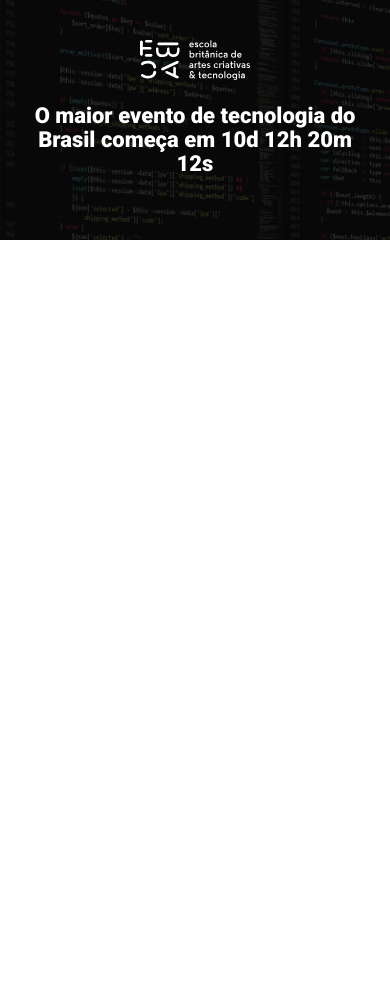
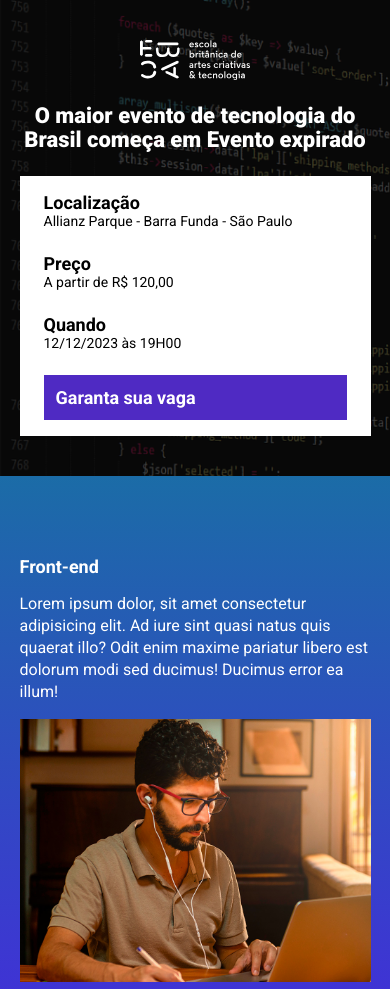
Before and after one commit to Biazindev/ebac-tech-talks, a website built with Parcel: page src/index.html in a window 390 px wide. Shown: the top 989 px of the page. Before the commit the page ends 844 px from the top, so only its background shows below. Built offline with nearby package versions, Linux system fonts and the light colour scheme.

Commit message:
criando a contagem regressiva

```diff
--- a/package.json
+++ b/package.json
@@ -1 +1 @@
-{"scripts":{"dev":"parcel src/index.html src/styles/main.scss src/scripts/main.js","test":"echo \"Error: no test specified\"&& exit 1"},"dependencies":{"parcel":"^2.9.3"},"devDependencies":{"@parcel/transformer-sass":"^2.9.3","sharp":"^0.31.3"}}
+{"name": "projeto modulo 21 landing page Disney", "version": "1.0.0", "description": "", "scripts":{"dev":"parcel src/index.html src/styles/main.scss src/scripts/main.js","build":"parcel build src/index.html", "test":"echo \"Error: no test specified\"&& exit 1"},"dependencies":{"parcel":"^2.9.3"},"devDependencies":{"@parcel/transformer-sass":"^2.9.3","events":"^3.3.0","sharp":"^0.31.3"}}
--- a/src/index.html
+++ b/src/index.html
@@ -4,6 +4,7 @@
     <meta charset="UTF-8">
     <meta name="viewport" content="width=device-width, initial-scale=1.0">
     <title>EBAC Tech Talks</title>
+    <link rel="stylesheet" href="https://unpkg.com/aos@next/dist/aos.css">
     <link rel="preconnect" href="https://fonts.googleapis.com">
     <link rel="preconnect" href="https://fonts.gstatic.com" crossorigin>
     <link href="https://fonts.googleapis.com/css2?family=Roboto:wght@400;700&display=swap" rel="stylesheet">
@@ -15,11 +16,66 @@
         <div class="container">
             <img class="hero__logo" src="./images/ebac_logo.svg" alt="EBAC">
             <p class="hero__text">
-                O maior evento de tecnologia do Brasil começa em 10d 12h 20m 12s
+                O maior evento de tecnologia do Brasil começa em <span id="contador"></span>
             </p>
+            <div class="infos-bar">
+                <ul class="infos-bar__infos">
+                    <li class="infos-bar__infos__item">
+                        <b>Localização</b>
+                        Allianz Parque - Barra Funda - São Paulo
+                    </li>
+                    <li class="infos-bar__infos__item">
+                        <b>Preço</b>
+                        A partir de R$ 120,00
+                    </li>
+                    <li class="infos-bar__infos__item">
+                        <b> Quando</b>
+                        12/12/2023 às 19H00
+                    </li>
+                </ul>
+                <a href="#" class="button button--primary">
+                    Garanta sua vaga
+                </a>
+            </div>
         </div>
     </header>
-
+    <section class="event event--frontend">
+        <div class="container" data-aos="fade-right">
+            <div class="event__details">
+                <h2 class="event__details__title">Front-end</h2>
+                <p class="event__details__description">Lorem ipsum dolor, sit amet consectetur adipisicing elit. Ad iure sint quasi natus quis quaerat illo? Odit enim maxime pariatur libero est dolorum modi sed ducimus! Ducimus error ea illum!</p>
+            </div>
+            <img class="event__image" src="./images/frontend.png" alt="Front-end">
+        </div>
+    </section>
+    <section class="event event--ui-ux event--image-left">
+        <div class="container" data-aos="fade-left">
+            <div class="event__details">
+                <h2 class="event__details__title">UI/UX</h2>
+                <p class="event__details__description">Lorem ipsum dolor, sit amet consectetur adipisicing elit. Ad iure sint quasi natus quis quaerat illo? Odit enim maxime pariatur libero est dolorum modi sed ducimus! Ducimus error ea illum!</p>
+            </div>
+            <img class="event__image" src="./images/frontend.png" alt="Front-end">
+        </div>
+    </section>
+    <section class="event event--data-science">
+        <div class="container" data-aos="fade-right">
+            <div class="event__details">
+                <h2 class="event__details__title">Data Science</h2>
+                <p class="event__details__description">Lorem ipsum dolor, sit amet consectetur adipisicing elit. Ad iure sint quasi natus quis quaerat illo? Odit enim maxime pariatur libero est dolorum modi sed ducimus! Ducimus error ea illum!</p>
+            </div>
+            <img class="event__image" src="./images/frontend.png" alt="Front-end">
+        </div>
+    </section>
+    <section class="event event--backend event--image-left">
+        <div class="container" data-aos="fade-right">
+            <div class="event__details">
+                <h2 class="event__details__title">Back-end</h2>
+                <p class="event__details__description">Lorem ipsum dolor, sit amet consectetur adipisicing elit. Ad iure sint quasi natus quis quaerat illo? Odit enim maxime pariatur libero est dolorum modi sed ducimus! Ducimus error ea illum!</p>
+            </div>
+            <img class="event__image" src="./images/frontend.png" alt="Front-end">
+        </div>
+    </section>
+    <script src="https://unpkg.com/aos@next/dist/aos.js"></script>
     <script src="./scripts/main.js"></script>
 </body>
 </html>
--- a/src/scripts/main.js
+++ b/src/scripts/main.js
@@ -1 +1,28 @@
-console.log("olá mundo!")
+AOS.init();
+
+const dataDoEvento = new Date("Dec 12, 2022 19:00:00");
+const timeStempDoEvento = dataDoEvento.getTime();
+
+const contaAsHoras = setInterval(function() {
+    const agora = new Date();
+    const timeStampAtual = agora.getTime();
+
+    const distanciaAteOEvento = timeStempDoEvento - timeStampAtual;
+    const diaEmMs = 1000 * 60 * 60 * 24;
+    const horaEmMs = 1000 * 60 * 60;
+    const minutoEmMs = 1000 * 60;
+
+
+    const diasAteOEvento = Math.floor(distanciaAteOEvento / diaEmMs);
+    const horasAteOEvento = Math.floor((distanciaAteOEvento % diaEmMs) / horaEmMs);
+    const minutosAteOEvento = Math.floor((distanciaAteOEvento % horaEmMs) / minutoEmMs);
+    const segundosAteOEvento = Math.floor((distanciaAteOEvento % minutoEmMs) / 1000);
+
+    document.getElementById('contador').innerHTML = `${diasAteOEvento}d ${horasAteOEvento}h ${minutosAteOEvento}m ${segundosAteOEvento}s`;
+
+
+    if (distanciaAteOEvento < 0) {
+        clearInterval(contaAsHoras);
+        document.getElementById('contador').innerHTML = 'Evento expirado';
+    }
+},1000);
--- /dev/null
+++ b/src/styles/_event.scss
@@ -0,0 +1,67 @@
+@use 'variaveis';
+
+.event {
+        padding: 80px 0;
+
+        &--frontend {
+            background-image: linear-gradient(variaveis.$blue1, variaveis.$blue2);
+        }
+
+        &--ui-ux {
+            background-image: linear-gradient(variaveis.$blue2, variaveis.$pink1);
+        }
+
+        &--data-science {
+            background-image: linear-gradient(variaveis.$pink1, variaveis.$yellow);
+        }
+
+        &--backend {
+            background-image: linear-gradient(variaveis.$yellow, variaveis.$pink1);
+        }
+
+        &--image-left {
+            .container{
+                flex-direction: row-reverse;
+            }
+        }
+
+    .container {
+        display: flex;
+        gap: 40px;
+
+        @media (max-width: 640px){
+        display: block;}
+    }
+
+    img {
+        max-width: 360px;
+    }
+
+    &__details {
+
+
+        &__title {
+            font-size: 18px;
+            font-weight: bold;
+            margin-bottom: 16px;
+    }
+
+    &__description {
+        line-height: 22px;
+    }
+}
+
+@media (max-width: 640px){
+    .container {
+        display: block;
+    }
+    &__image{
+        width: 100%;
+    }
+
+    &__details {
+        margin-right: 0;
+        margin-bottom: 16px;
+    }
+}
+}
--- a/src/styles/_hero.scss
+++ b/src/styles/_hero.scss
@@ -1,3 +1,5 @@
+@use 'variaveis';
+
 .hero {
     padding-top: 64px;
     padding-bottom: 100px;
@@ -17,7 +19,7 @@
         left: 0;
         width: 100%;
         height: 100%;
-        background-color: #000;
+        background-color: variaveis.$secondaryTextColor;
         content: '';
         opacity: .7;
 
@@ -28,7 +30,6 @@
         margin-bottom: 64px;
         font-size: 40px;
         line-height: 56px;
-        color: #fff;
         font-weight: 800;
         text-align: center;
     }
--- /dev/null
+++ b/src/styles/_variaveis.scss
@@ -0,0 +1,7 @@
+$textColor: #fff;
+$secondaryTextColor: #000;
+$blue1: #1B6CA7;
+$blue2: #442BDB;
+$pink1: #892238;
+$yellow: #9C791D;
+$purple: #4F2AC3;
--- /dev/null
+++ b/src/styles/components/_buttons.scss
@@ -0,0 +1,28 @@
+@use '../variaveis';
+
+.button {
+    padding: 12px;
+    font-size: 18px;
+    font-weight: bold;
+    text-decoration: none;
+    text-align: center;
+    white-space: nowrap;
+
+    &--primary {
+        color: #fff;
+        background-color: variaveis.$purple;
+    }
+
+    @media ( max-width: 640px) {
+        display: flex;
+        width: 100%;
+        align-items: center;
+
+    }
+
+    @media ( max-width: 1024px) {
+        display: flex;
+        align-items: center;
+    }
+
+}
--- /dev/null
+++ b/src/styles/components/_infos_bar.scss
@@ -0,0 +1,42 @@
+@use '../variaveis';
+
+.infos-bar {
+    padding: 16px 24px;
+    background-color:  variaveis.$textColor;
+    display: flex;
+    justify-content: space-between;
+
+    &__infos {
+        display: flex;
+        gap: 40px;
+
+        &__item {
+            font-size: 14px;
+            color: #000;
+
+            b {
+                font-size: 18px;
+                display: block;
+                color: #000;
+            }
+        }
+    }
+
+    @media (max-width: 640px) {
+        display: block;
+
+        &__infos {
+            display: block;
+
+            &__item {
+                margin-bottom: 24px;
+            }
+        }
+    }
+
+    @media ( max-width: 1024px) {
+        &__item{
+            padding: 16px;
+        }
+    }
+}
--- a/src/styles/main.scss
+++ b/src/styles/main.scss
@@ -1,17 +1,23 @@
 @use 'hero';
+@use 'components/infos_bar';
+@use 'components/buttons';
+@use 'event';
+@use 'variaveis';
 
 * {
     margin: 0;
     padding: 0;
     box-sizing: border-box;
     font-family: Roboto, sans-serif;
+    color: variaveis.$textColor;;
+    list-style: none;
 }
-
 .container {
     max-width: 960px;
     width: 100%;
     margin: 0 auto;
     color: #fff;
+
 
     @media (max-width: 640px) {
         max-width: 80%;
```
Also changed, not shown: 1 other file.
